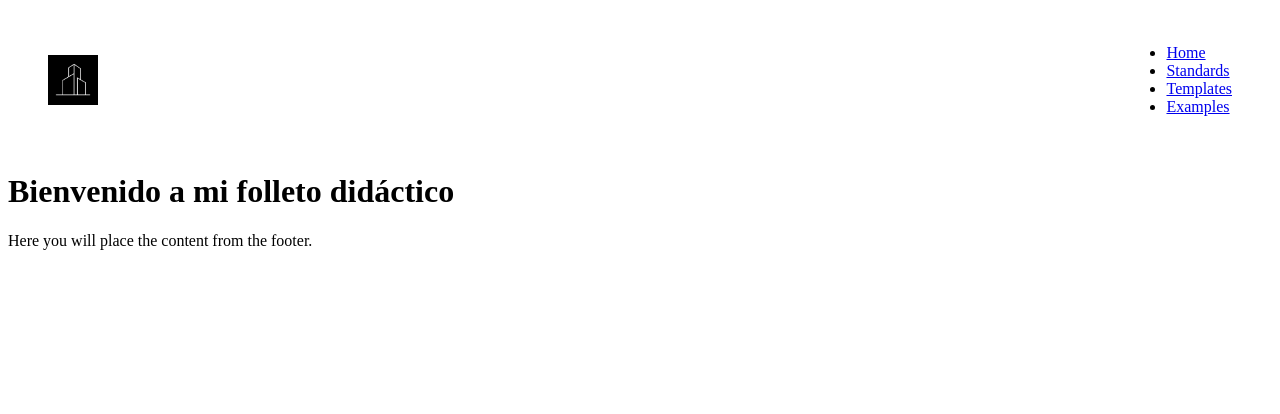
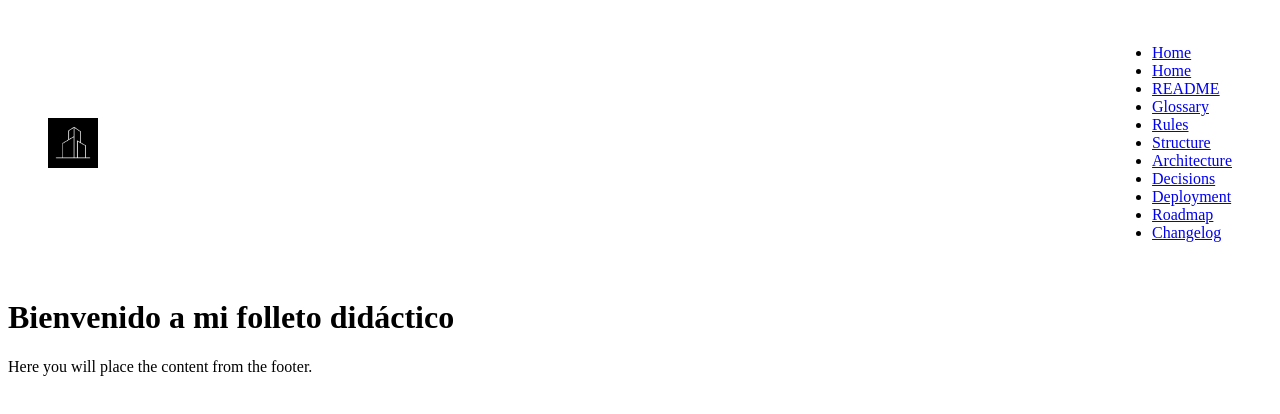
Before and after one commit to Entus01/Repos-Documentation, a React (Vite) app: page / in a window 1280 px wide. Shown: the top 414 px of the page. Built offline with nearby package versions, Linux system fonts and the light colour scheme.

Commit message:
refactor(header): extract navigation items to constants

```diff
--- a/src/components/Header/Header.jsx
+++ b/src/components/Header/Header.jsx
@@ -1,6 +1,7 @@
 import React from 'react';
 import { Link } from "react-router-dom";
 import "./Header.css";
+import { NAV_ITEMS } from "../../constants/navigation.js";
 
 export default function Header(props) {
     return (
@@ -9,9 +10,11 @@ export default function Header(props) {
             <nav>
                 <ul>
                     <li><Link to="/">Home</Link></li>
-                    <li><Link to="/standards">Standards</Link></li>
-                    <li><Link to="/templates">Templates</Link></li>
-                    <li><Link to="/examples">Examples</Link></li>
+                    {NAV_ITEMS.map(doc => (
+                        <li key={doc.id}>
+                            <Link to={doc.path}>{doc.name}</Link>
+                        </li>
+                    ))}
                 </ul>
             </nav>
         </header>
--- /dev/null
+++ b/src/constants/navigation.js
@@ -0,0 +1,12 @@
+export const NAV_ITEMS = [
+    { id: 0, name: "Home", path: "/" },
+    { id: 1, name: "README", path: "/readme" },
+    { id: 2, name: "Glossary", path: "/glossary" },
+    { id: 3, name: "Rules", path: "/rules" },
+    { id: 4, name: "Structure", path: "/structure" },
+    { id: 5, name: "Architecture", path: "/architecture" },
+    { id: 6, name: "Decisions", path: "/decisions" },
+    { id: 7, name: "Deployment", path: "/deployment" },
+    { id: 8, name: "Roadmap", path: "/roadmap" },
+    { id: 9, name: "Changelog", path: "/changelog" }
+];
```
Also changed, not shown: 1 other file (tests, documents, lock files or other folders).
